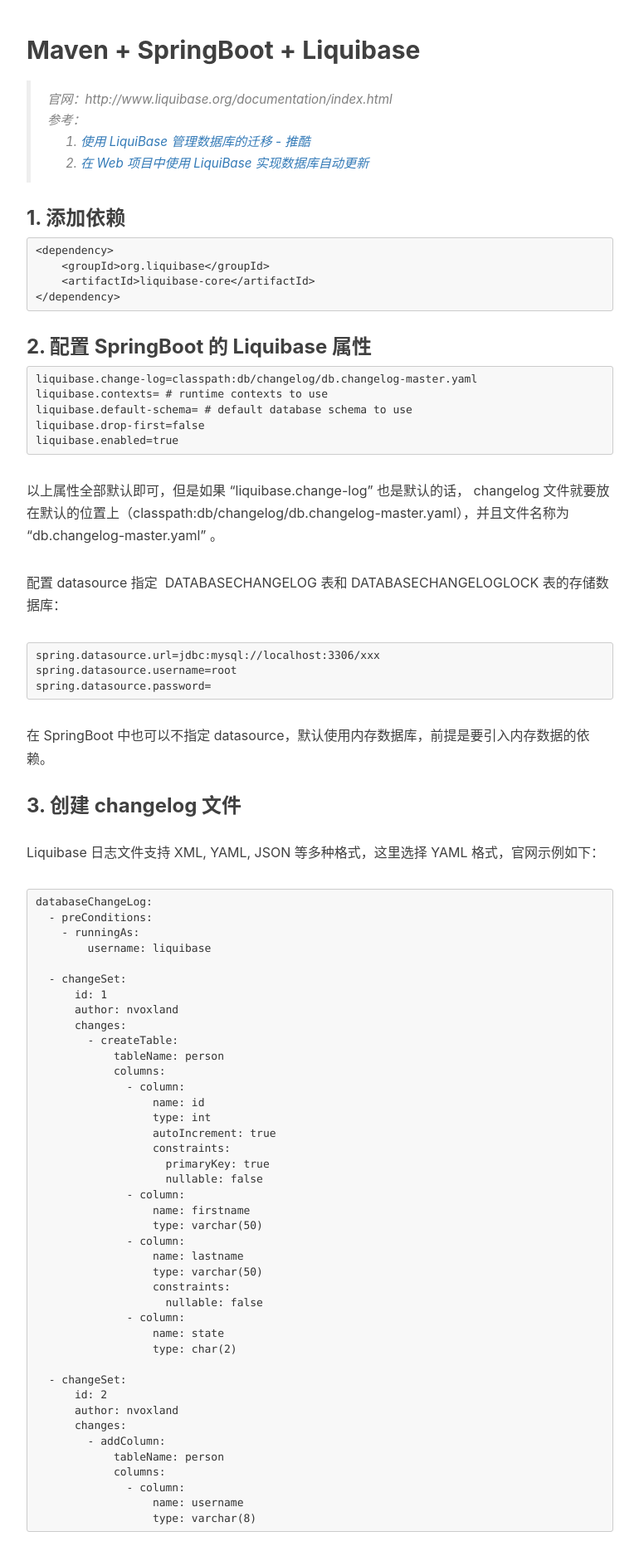
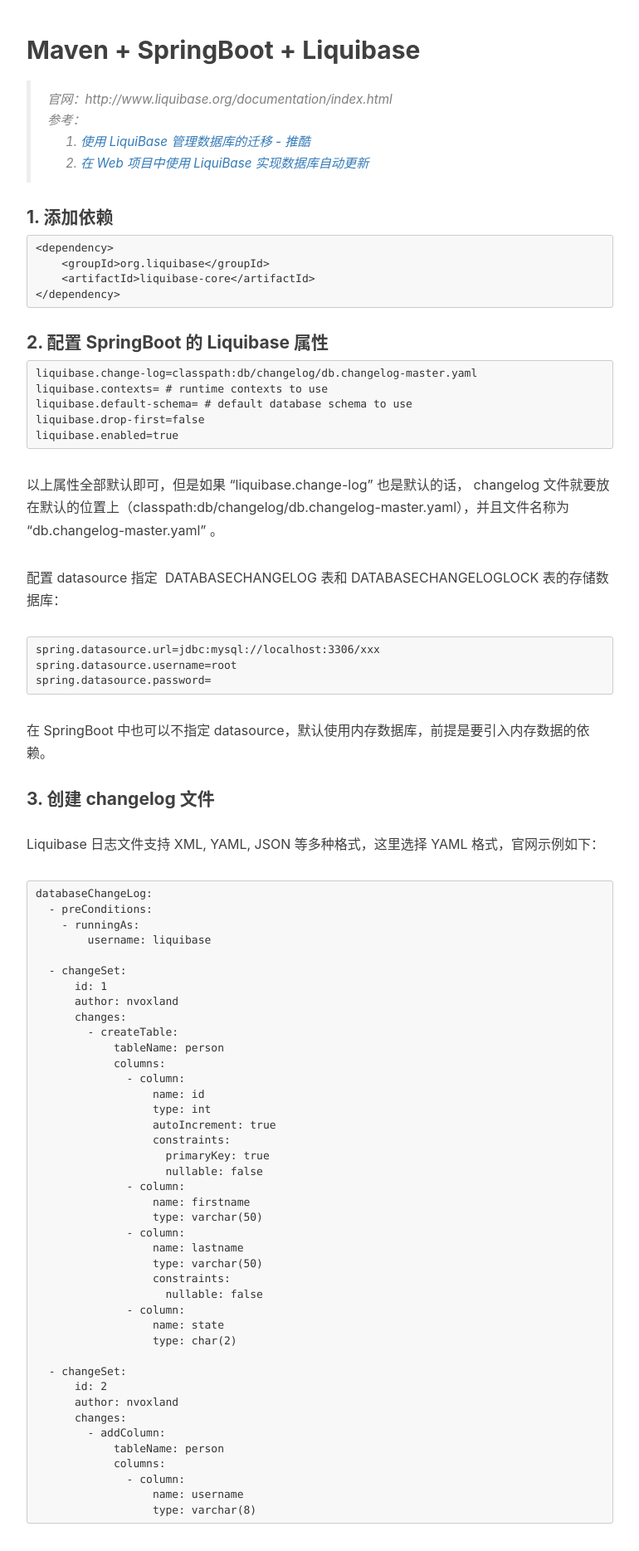
Before and after one commit to wanlp10/wuchao.github.io, a Jekyll site: the page built from _posts/2017-02-25-Liquibase的使用.md, in a window 1280 px wide. Shown: the part 429-2298 px from the top of the page at 83% size, without its empty margins (233-1003 px from the left). Built offline with Jekyll 4.4.1, drawn with Linux system fonts in a browser that asks for light colours; nearby versions of some CDN libraries; our own code applies the rules of GitHub Pages for plain Markdown files; comment, search, counter and statistics services are not loaded.

Commit message:
initial commit

````diff
--- a/_posts/2017-02-25-Liquibase的使用.md
+++ b/_posts/2017-02-25-Liquibase的使用.md
@@ -7,7 +7,7 @@
 > 1. [使用 LiquiBase 管理数据库的迁移 - 推酷](http://www.tuicool.com/articles/B7ziIrv)
 > 2. [在 Web 项目中使用 LiquiBase 实现数据库自动更新](http://blog.csdn.net/jianyi7659/article/details/7804144)
 
-### 1. 添加依赖
+#### 1. 添加依赖
 
 ```
 <dependency>
@@ -16,7 +16,7 @@
 </dependency>
 ```
 
-### 2. 配置 SpringBoot 的 Liquibase 属性
+#### 2. 配置 SpringBoot 的 Liquibase 属性
 
 ```
 liquibase.change-log=classpath:db/changelog/db.changelog-master.yaml
@@ -38,7 +38,7 @@ spring.datasource.password=
 
 在 SpringBoot 中也可以不指定 datasource，默认使用内存数据库，前提是要引入内存数据的依赖。
 
-### 3. 创建 changelog 文件
+#### 3. 创建 changelog 文件
 
 Liquibase 日志文件支持 XML, YAML, JSON 等多种格式，这里选择 YAML 格式，官网示例如下：
 
@@ -100,7 +100,7 @@ INSERT INTO PUBLIC.DATABASECHANGELOG (ID, AUTHOR, FILENAME, DATEEXECUTED, ORDERE
 
 
 
-### 4. 测试 changeSet
+#### 4. 测试 changeSet
 
 ```
 spring.jpa.hibernate.ddl-auto=validate
@@ -112,6 +112,6 @@ spring.jpa.hibernate.ddl-auto=validate
 
 [Hibernate 配置详解 (12) 其实我也不想用这么土的名字](http://blog.csdn.net/stefwu/article/details/10584161)
 
-### 5. 启动项目
+#### 5. 启动项目
 
 顺利启动项目过后，LIquibase 会在数据库中生成 DATABASECHANGELOG 表和 DATABASECHANGELOGLOCK 表，如果修改了原来的 changeSet ，则在下次启动时回去检查每一个 changeSet，即使 id 和 author 没有改变，但是 MD5 校验值改变了，控制台会报错，具体参考 [使用 LiquiBase 管理数据库的迁移](http://www.tuicool.com/articles/B7ziIrv)。
````
